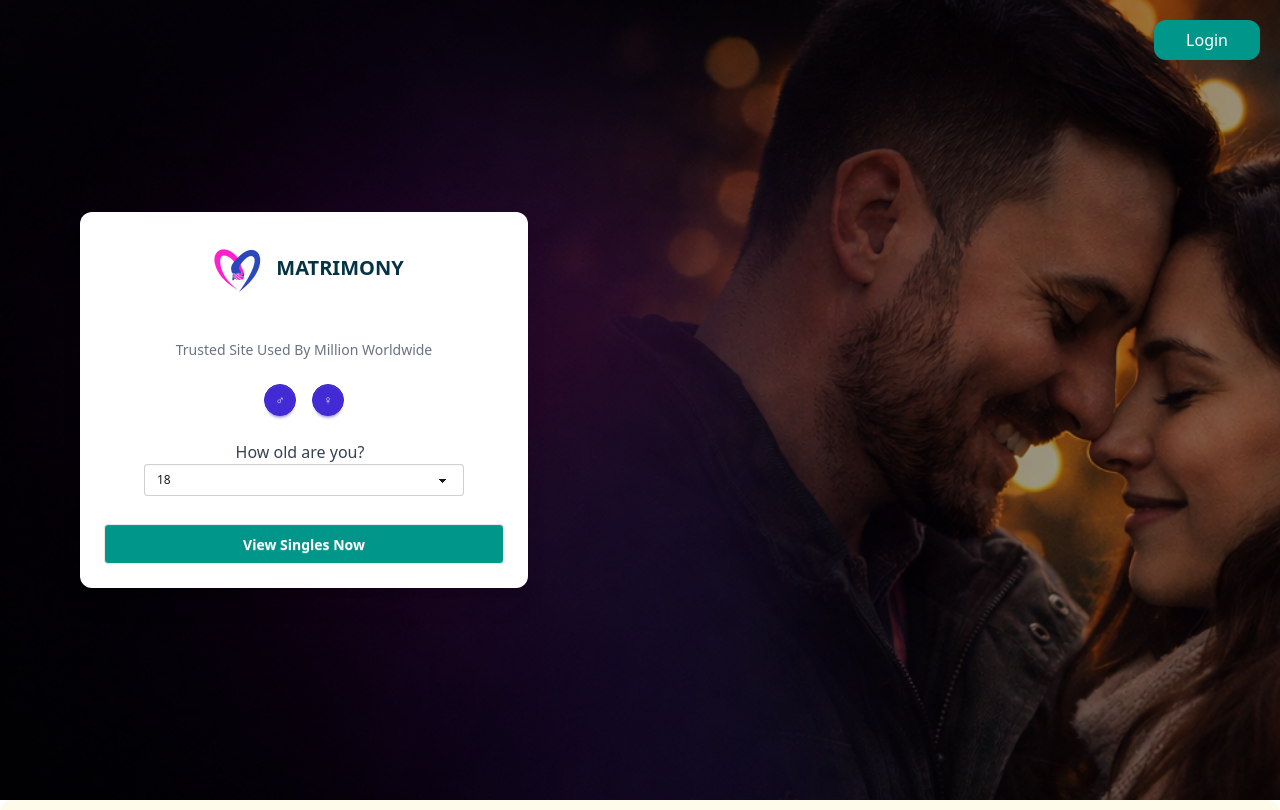
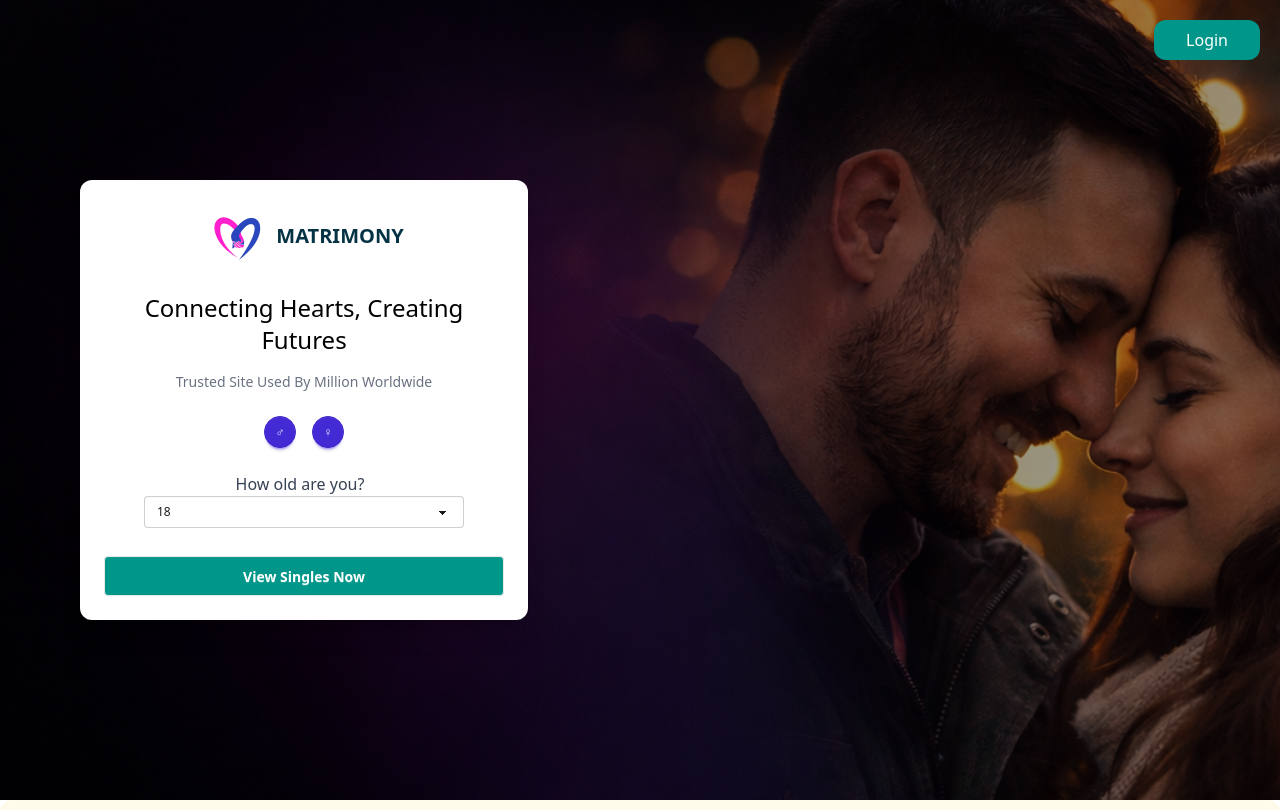
Before and after one commit to MH-liton-360/matrimony, a React (Vite) app: page / in a window 1280 px wide. Shown: the top 810 px of the page. Built offline with nearby package versions, Linux system fonts and the light colour scheme.

Commit message:
Adding headline matrimony

```diff
--- a/src/pages/Landing.jsx
+++ b/src/pages/Landing.jsx
@@ -32,8 +32,9 @@ const Landing = () => {
 
                     {/* Headline */}
                     <h2 className="text-black text-2xl font-medium">
+                        Connecting Hearts, Creating Futures
+                    </h2>
 
-                    </h2>
                     <p className="text-sm text-gray-500">
                         Trusted Site Used By Million Worldwide
                     </p>
```
